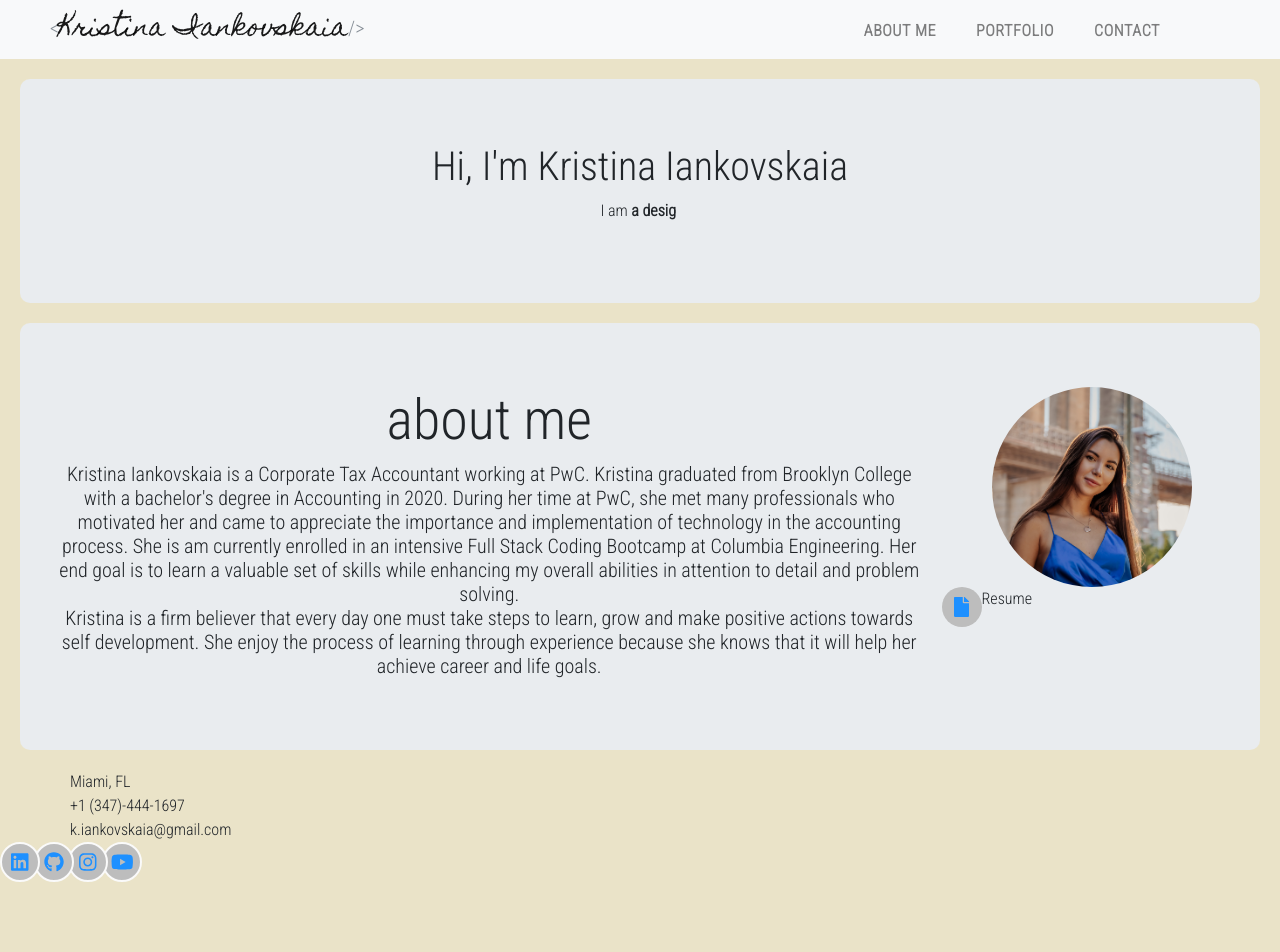
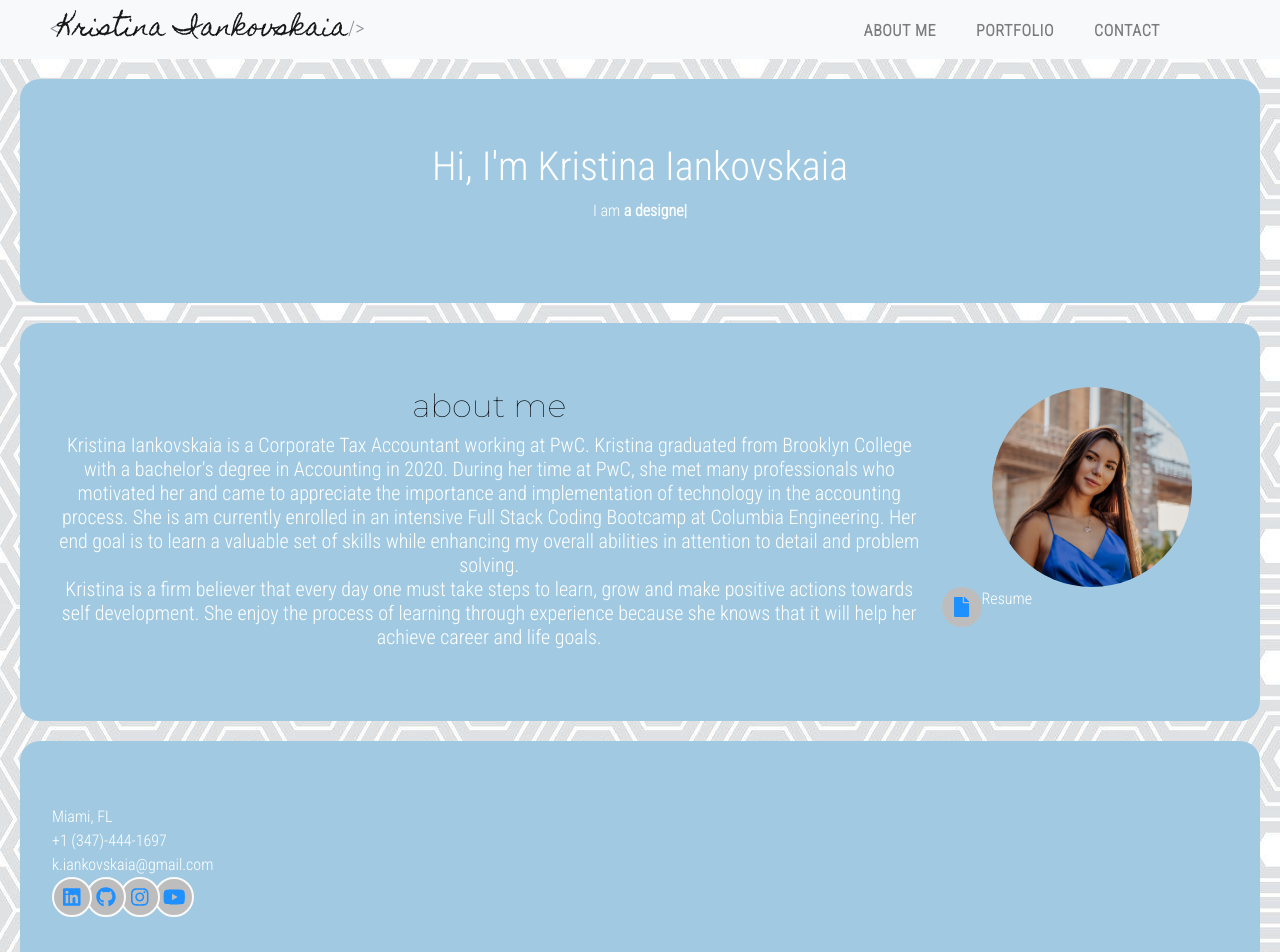
Before and after one commit to kiankovskaia/myportfolio, a React (Create React App) app: page / in a window 1280 px wide. Shown: the top 952 px of the page. Before the commit the page ends 882 px from the top, so only its background shows below. Built offline with nearby package versions, Linux system fonts and the light colour scheme.

Commit message:
changed layout and design of body

```diff
--- a/src/App.css
+++ b/src/App.css
@@ -1,27 +1,31 @@
-
-@import url('https://fonts.googleapis.com/css2?family=Roboto+Condensed:wght@300&display=swap');
-@import url('https://fonts.googleapis.com/css2?family=Homemade+Apple&display=swap');
+@import url("https://fonts.googleapis.com/css2?family=Roboto+Condensed:wght@300&display=swap");
+@import url("https://fonts.googleapis.com/css2?family=Homemade+Apple&display=swap");
+@import url("https://fonts.googleapis.com/css2?family=Montserrat:wght@100&display=swap");
 
 body {
-  font-family: 'Roboto Condensed', sans-serif !important;
-  background-color: #eae3c8 !important;
+  font-family: "Roboto Condensed", sans-serif !important;
+  background-image: url("/src/assets/img/backimg.jpg") !important;
+  background-repeat: repeat;
+  background-color: #eae3c8;
   text-align: center !important;
 }
 
-.jumboclass{
-border-radius: 10px !important;
-margin: 20px !important;
+.jumboclass {
+  border-radius: 20px !important;
+  margin: 20px !important;
+  background-color: #a1cae2 !important;
+  color: white;
 }
 
 :root {
   --primary-blue: #a1cae2;
-  --primary-dark: rgba(255,255,255,0)
+  --primary-dark: rgba(255, 255, 255, 0);
 }
 
 /* logo */
 .logoname {
   width: 3.5rem;
-  font-family: 'Homemade Apple', cursive !important;
+  font-family: "Homemade Apple", cursive !important;
   font-size: 25px !important;
 }
 .grey-color {
@@ -33,7 +37,6 @@ nav a.nav-link {
   font-weight: 600;
   letter-spacing: 0.0375rem;
   cursor: pointer;
-
 }
 nav ul li {
   text-transform: uppercase !important;
@@ -48,21 +51,35 @@ nav ul li {
   margin-right: 0.75rem;
   margin-left: 0.75rem;
   border-top: 0.1875rem solid var(--primary-dark);
-
 }
 
 .mywrapper {
- padding-left: 50px !important;
- padding-right: 100px !important;
+  padding-left: 50px !important;
+  padding-right: 100px !important;
 }
 
-.navbar-nav > li > a:hover, .navbar-nav > li > a:focus {
+.navbar-nav > li > a:hover,
+.navbar-nav > li > a:focus {
   border-top: 0.1875rem solid var(--primary-blue);
-
 }
-.styleavatar{
- color: #1E90FF!important;
+.styleavatar {
+  color: #1e90ff !important;
 }
 img {
   margin: auto !important;
 }
+
+h2 {
+  font-family: "Montserrat", sans-serif;
+  color: black;
+}
+.center {
+  text-align: center !important;
+}
+.grow {
+  transition: all 0.2s ease-in-out;
+}
+
+.grow:hover {
+  transform: scale(1.1);
+}
--- a/src/App.js
+++ b/src/App.js
@@ -3,7 +3,6 @@ import "bootstrap/dist/css/bootstrap.min.css";
 import Header from "./components/Header.js";
 import Navbar from "./components/Navbar.js";
 import Icons from "./components/Icons.js";
-import Contact from "./components/Contact.js";
 import Greeting from "./components/Greeting.js"
 
 
@@ -13,7 +12,6 @@ function App() {
       <Navbar/>
       <Greeting/>
       <Header/>
-      <Contact/>
       <Icons/>
     </div>
   );
--- a/src/components/Contact.js
+++ /dev/null
@@ -1,21 +0,0 @@
-import React from "react";
-import { Container, Row, Col } from "react-bootstrap";
-import { FontAwesomeIcon } from "@fortawesome/react-fontawesome";
-
-
-const Contact = () => {
-  return (
-    <>
-
-        <Container id="contactme">
-          <Row>Miami, FL</Row>
-          <Row>+1 (347)-444-1697</Row>
-          <Row>k.iankovskaia@gmail.com</Row>
-
-        </Container>
-
-    </>
-  );
-};
-
-export default Contact;
--- a/src/components/Header.js
+++ b/src/components/Header.js
@@ -1,20 +1,16 @@
 import React from "react";
 import { Container, Row, Col, Jumbotron, Image } from "react-bootstrap";
-
 import { FontAwesomeIcon } from "@fortawesome/react-fontawesome";
-import { AvatarGroup } from "@material-ui/lab";
-
 import { Avatar } from "@material-ui/core";
-
 import { faFile } from "@fortawesome/free-solid-svg-icons";
 import Myphoto from "../assets/img/kristina.jpg";
 
 const Header = () => {
   return (
-    <div className="jumbotron jumboclass">
+    <Jumbotron className="jumboclass Container">
       <Row>
         <Col id="aboutme" className="col-9">
-          <h1 className="display-4">about me</h1>
+          <h2 className="display-5">about me</h2>
           <h5>
             Kristina Iankovskaia is a Corporate Tax Accountant working at PwC.
             Kristina graduated from Brooklyn College with a bachelor's degree in
@@ -56,7 +52,7 @@ const Header = () => {
           </Row>
         </Col>
       </Row>
-    </div>
+    </Jumbotron>
   );
 };
 
--- a/src/components/Icons.js
+++ b/src/components/Icons.js
@@ -8,6 +8,7 @@ import {
   faLinkedin,
   faYoutube,
 } from "@fortawesome/free-brands-svg-icons";
+import { Jumbotron, Row, Container, Col } from "react-bootstrap";
 
 
 const Icons = (props) => {
@@ -19,6 +20,12 @@ const Icons = (props) => {
   } = props;
 
   return (
+    <Jumbotron className="jumboclass jumbotron center">
+    <Col id="contactme" className="col-12">
+          <Row>Miami, FL</Row>
+          <Row>+1 (347)-444-1697</Row>
+          <Row>k.iankovskaia@gmail.com</Row>
+      </Col>
     <AvatarGroup spacing={6}>
       <Avatar className="grow">
         <a href={linkedin} target="_blank" rel="noopener noreferrer">
@@ -41,6 +48,7 @@ const Icons = (props) => {
         </a>
       </Avatar>
     </AvatarGroup>
+    </Jumbotron>
   );
 };
 
--- a/src/index.js
+++ b/src/index.js
@@ -10,8 +10,4 @@ ReactDOM.render(
   </React.StrictMode>,
   document.getElementById('root')
 );
-
-// If you want to start measuring performance in your app, pass a function
-// to log results (for example: reportWebVitals(console.log))
-// or send to an analytics endpoint. Learn more: https://bit.ly/CRA-vitals
 reportWebVitals();
```
Also changed, not shown: src/assets/img/backimg.jpg (added), src/logo.png (deleted).
